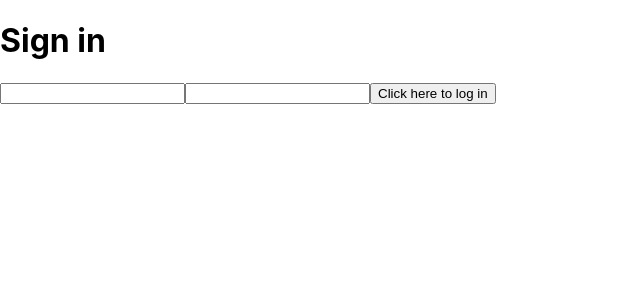
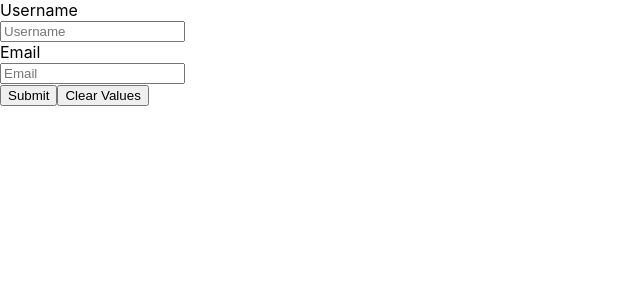
Before and after one commit to xipholena/phone_book, a React (Create React App) app in the folder src/: page /login in a window 1280 px wide. Shown: the top 300 px of the page, without its empty margins (0-640 px from the left). Built offline with nearby package versions, Linux system fonts and the light colour scheme; the HTML template or start-up script is replaced by a standard one.

Commit message:
working validation

```diff
--- a/src/components/PublicRoute.tsx
+++ b/src/components/PublicRoute.tsx
@@ -7,7 +7,6 @@ type PublicRouteProps = {
   restricted: any;
   path: string;
   exact: boolean;
-  onSubmit?: (arg0: any) => void
 };
 const PublicRoute = ({ component: Component, restricted, ...rest }: PublicRouteProps): React.ReactElement => {
   return (
--- a/src/components/SignIn.tsx
+++ b/src/components/SignIn.tsx
@@ -1,101 +1,52 @@
-import React, {useEffect} from 'react';
-import { login } from '../utils';
-import { RouteComponentProps } from 'react-router-dom';
-import { reduxForm, change, formValues, Field } from 'redux-form';
+import React from 'react'
+import { Field, reduxForm } from 'redux-form'
 
-/*interface SignInProps  {
-    routeProps?: RouteComponentProps,
-    inputEmailValidator?: () => void,
-}*/
+const required = (value: string) => !value ? 'Please provide us your data' : undefined
+const email = (value: string) => value && !/^[A-Z0-9._%+-]+@[A-Z0-9.-]+\.[A-Z]{2,4}$/i.test(value)
+    ? 'Invalid email address'
+    : undefined
+const length = (value: string) => value.length < 8 ? 'Needs at least 8 symbols' : undefined
+const capital = (value: string) => value.search(/[A-Z]/) ? 'Must contain at least 1 capital letter' : undefined
+const small = (value: string) => value.search(/[a-z]/) ?  'Must contain at least 1 small letter': undefined
+const digits = (value: string) => value.search(/[0-9]/)? 'Must contain at least 1 digit' : undefined
 
+const renderField = ({ input, label, type, meta: { touched, error, warning } }: any) => (
+    <div>
+        <label>{label}</label>
+        <div>
+            <input {...input} placeholder={label} type={type}/>
+            {touched && ((error && <span>{error}</span>) || (warning && <span>{warning}</span>))}
+        </div>
+    </div>
+)
 
-const RenderField = (meta: any) => {
-  useEffect(() => {
-    console.log( meta, meta.meta.warning)
-  })
-
-  return (
-      <>
-        <input
-            type="text"
-        />
-        {meta.meta.touched && (meta.meta.error && <span>{meta.meta.error}</span>)}
-      </>
-  )
-}
-
-export const SignIn = ({ routeProps, handleSubmit, pristine, reset, submitting }: any): React.ReactElement => {
 //was props: RouteComponentProps
 /*const handleLogin = () => {
   login();
   routeProps.history.push('/');
 };*/
 
+const SignIn = (props: any) => {
+    const { routeProps, handleSubmit, reset} = props
     return (
-    <div>
-      <h1>Sign in</h1>
-      <form onSubmit={handleSubmit}> {/*must from redux-form library, provided and must be accepted in props*/}
-        <Field
-          name='emailField' //Equals to values.emailField in validator
-          type='text'
-          component={RenderField} // Field = HOC, component = component to wrap
+        <form>
+            <Field name="username" type="text"
+                   component={renderField} label="Username"
                    validate={[required, email]}
             />
-        <Field
-          name='passwordField' //Equals to values.passwordField in validator
-          type='text'
-          component={RenderField} // Field = HOC, component = component to wrap
+            <Field name="email" type="email"
+                   component={renderField} label="Email"
                    validate={[required, length, capital, small, digits]}
+
             />
-        <button type="button">Click here to log in</button>
-
+            <div>
+                <button type="submit" >Submit</button>
+                <button type="button" onClick={reset}>Clear Values</button>
+            </div>
         </form>
-    </div>
-  );
-};
-
-interface ValidationValues {
-  emailField?: string; //unnecessary because errors object initially empty
-  passwordField?: string;
-}
-const required = (value: string) => !value ? 'Please provide us your email' : undefined
-const email = (value: string) => value && !/^[A-Z0-9._%+-]+@[A-Z0-9.-]+\.[A-Z]{2,4}$/i.test(value)
-        ? 'Invalid email address'
-        : undefined
-const length = (value: string) => value.length < 8 ? 'Needs at least 8 symbools' : undefined
-const capital = (value: string) => value.search(/[A-Z]/) ? 'Must contain at least 1 capital letter' : undefined
-const small = (value: string) => value.search(/[a-z]/) ?  'Must contain at least 1 small letter': undefined
-const digits = (value: string) => value.search(/[0-9]/)? 'Must contain at least 1 digit' : undefined
-export default reduxForm({
-  form: 'fieldLevelValidation', //equals dispatched changes // a unique identifier for this form
-  /*initialValues: {
-    emailField: '',
-    passwordField: '',
-  },*/
-
-
-  /*validate: (values: ValidationValues) => {
-    //DOM e.target.value?
-    const errors: ValidationValues = {}; //collecting errors to display
-    if (!values.emailField) {
-      errors.emailField = 'Email Required';
-    } else if (!/^[A-Z0-9._%+-]+@[A-Z0-9.-]+\.[A-Z]{2,4}$/i.test(values.emailField)) {
-      errors.emailField = 'Invalid email address';
+    )
 }
 
-    if (!values.passwordField) {
-      errors.passwordField = 'Password Required';
-    } else if (values.passwordField.length < 8) {
-      errors.passwordField = 'Needs at least 8 symbools';
-    } else if (values.passwordField.search(/[A-Z]/) === -1) {
-      errors.passwordField = 'Must contain at least 1 capital letter';
-    } else if (values.passwordField.search(/[a-z]/) === -1) {
-      errors.passwordField = 'Must contain at least 1 small letter';
-    } else if (values.passwordField.search(/[0-9]/) === -1) {
-      errors.passwordField = 'Must contain at least 1 digit';
-    }
-    return errors;
-  },*/
-})(SignIn);
-
-//export default SignIn; //Module cannot have multiple default exports
+export default reduxForm({
+    form: 'fieldLevelValidation' // a unique identifier for this form
+})(SignIn)
--- a/src/containers/App.tsx
+++ b/src/containers/App.tsx
@@ -58,14 +58,10 @@ const App = ({ phones }: { phones: Array<IPerson> }, onSetPhones: any): React.Re
   useEffect(() => {
     console.log(onSetPhones);
   }, []);
-  const submit = (values: any) => {
-    // print the form values to the console
-    console.log(values)
-  }
   return (
     <Switch>
       <PublicRoute restricted={false} component={Home} path='/home' exact />
-      <PublicRoute restricted={true} onSubmit={submit} component={SignIn} path='/login' exact />
+      <PublicRoute restricted={true} component={SignIn} path='/login' exact />
       <PrivateRoute component={Book} path='/' exact phones={phones} />
       <Redirect path='/phone_book' to='/login' />
     </Switch>
```
Lines whose indentation alone changed are shown as unchanged.
